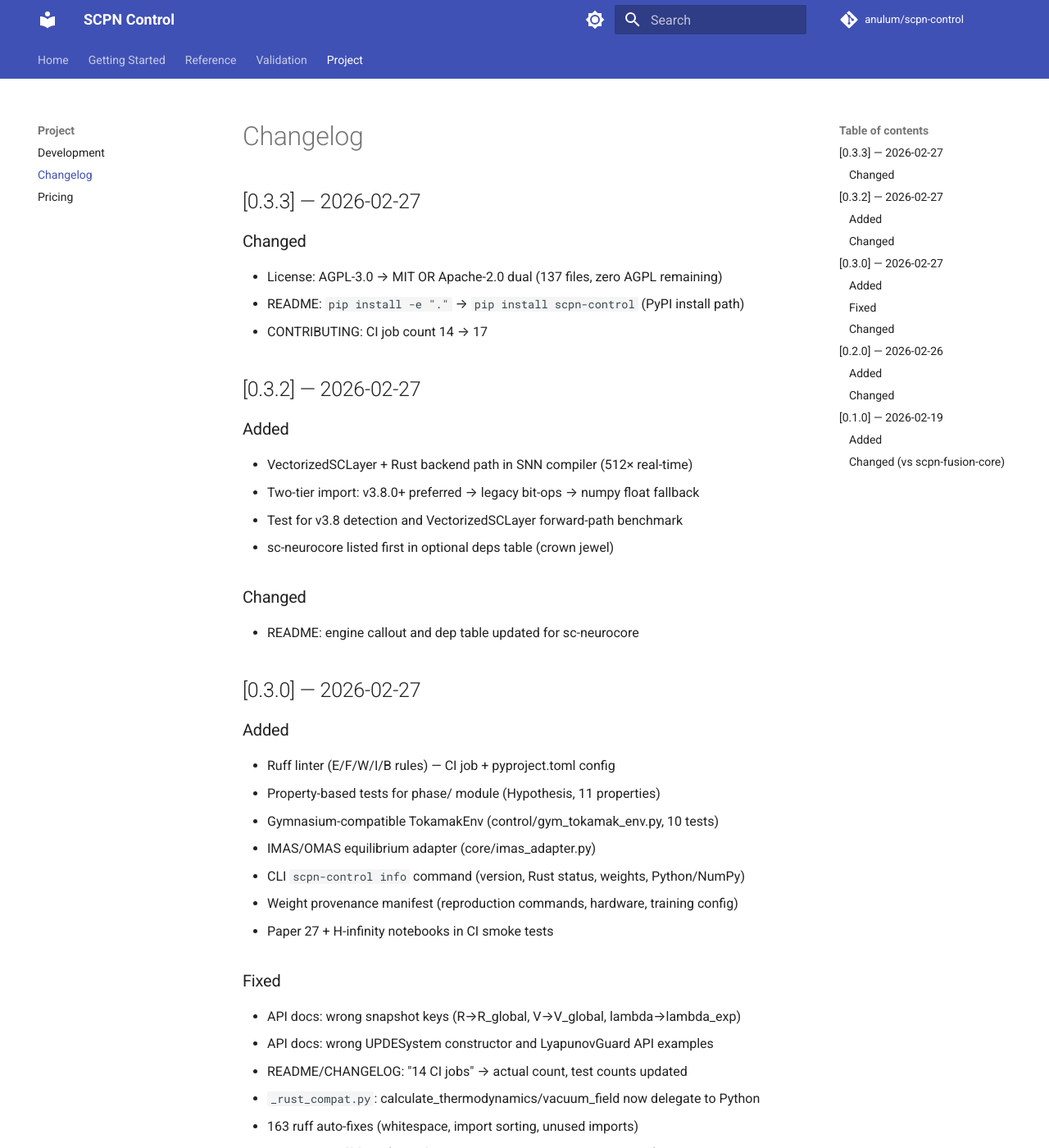
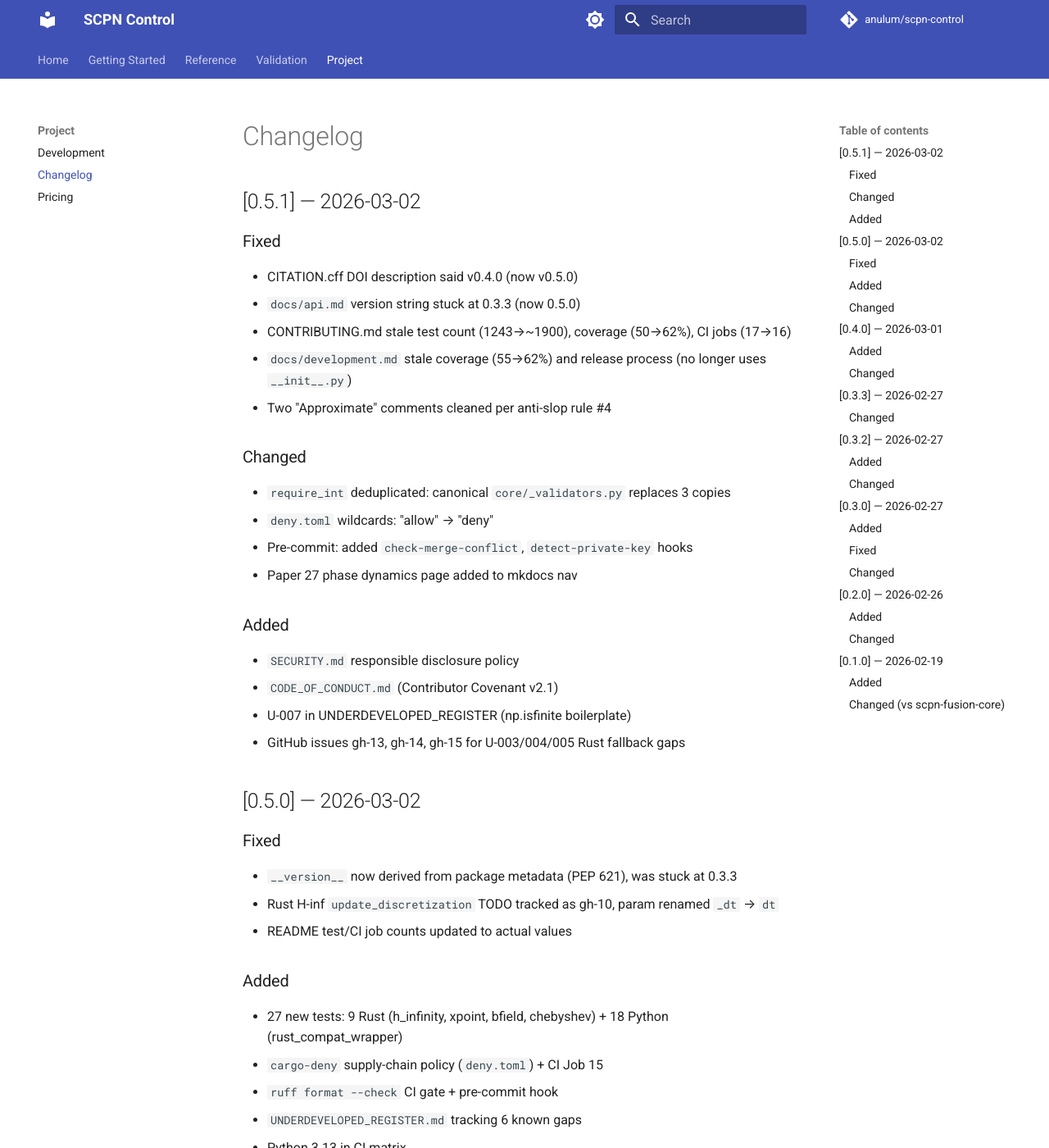
Before and after one commit to anulum/scpn-control, an MkDocs documentation site: the page built from docs/changelog.md, in a window 1280 px wide and 1400 px high. Shown: the whole window at 82% size. Built offline with MkDocs 1.6.1 and Material for MkDocs 9.7.7, drawn with Linux system fonts in a browser that asks for light colours; comment, search, counter and statistics services are not loaded; some of the changed text lies outside the part shown.

Commit message:
fix: sync docs/changelog.md with root CHANGELOG
docs/changelog.md was frozen at v0.3.3, missing 4 releases.
Replace with full root CHANGELOG.md content.

Co-Authored-By: Claude Opus 4.6 <noreply@anthropic.com>

```diff
--- a/docs/changelog.md
+++ b/docs/changelog.md
@@ -1,4 +1,61 @@
 # Changelog
+
+## [0.5.1] — 2026-03-02
+
+### Fixed
+- CITATION.cff DOI description said v0.4.0 (now v0.5.0)
+- `docs/api.md` version string stuck at 0.3.3 (now 0.5.0)
+- CONTRIBUTING.md stale test count (1243→~1900), coverage (50→62%), CI jobs (17→16)
+- `docs/development.md` stale coverage (55→62%) and release process (no longer uses `__init__.py`)
+- Two "Approximate" comments cleaned per anti-slop rule #4
+
+### Changed
+- `require_int` deduplicated: canonical `core/_validators.py` replaces 3 copies
+- `deny.toml` wildcards: "allow" → "deny"
+- Pre-commit: added `check-merge-conflict`, `detect-private-key` hooks
+- Paper 27 phase dynamics page added to mkdocs nav
+
+### Added
+- `SECURITY.md` responsible disclosure policy
+- `CODE_OF_CONDUCT.md` (Contributor Covenant v2.1)
+- U-007 in UNDERDEVELOPED_REGISTER (np.isfinite boilerplate)
+- GitHub issues gh-13, gh-14, gh-15 for U-003/004/005 Rust fallback gaps
+
+## [0.5.0] — 2026-03-02
+
+### Fixed
+- `__version__` now derived from package metadata (PEP 621), was stuck at 0.3.3
+- Rust H-inf `update_discretization` TODO tracked as gh-10, param renamed `_dt` → `dt`
+- README test/CI job counts updated to actual values
+
+### Added
+- 27 new tests: 9 Rust (h_infinity, xpoint, bfield, chebyshev) + 18 Python (rust_compat_wrapper)
+- `cargo-deny` supply-chain policy (`deny.toml`) + CI Job 15
+- `ruff format --check` CI gate + pre-commit hook
+- `UNDERDEVELOPED_REGISTER.md` tracking 6 known gaps
+- Python 3.13 in CI matrix
+
+### Changed
+- Coverage gate: 55% → 62% (actual: 93%)
+- Codecov `fail_ci_if_error: true`
+- Pre-commit: Rust hooks no longer gated to `stages: [manual]`
+- Removed unused `proptest` dev-dependency from 3 Cargo.toml files
+
+## [0.4.0] — 2026-03-01
+
+### Added
+- Real-time adaptive Knm engine driven by tokamak diagnostics
+  (`AdaptiveKnmEngine`, `DiagnosticSnapshot`, `AdaptiveKnmConfig`)
+- Five adaptation channels: beta scaling, MHD risk amplification,
+  coherence PI control, per-element rate limiting, Lyapunov guard veto
+- `K_override` parameter on `UPDESystem.step()`, `.run()`, `.run_lyapunov()`
+- `RealtimeMonitor.from_plasma()` constructor with adaptive engine support
+- Diagnostic kwargs (`beta_n`, `q95`, `disruption_risk`, `mirnov_rms`) on `tick()`
+- 46 new tests (1888 total)
+
+### Changed
+- `.zenodo.json`: complete Zenodo metadata (related identifiers, communities, notes)
+- `CITATION.cff`: version bump, date update
 
 ## [0.3.3] — 2026-02-27
 
@@ -90,7 +147,7 @@
 ### Changed (vs scpn-fusion-core)
 - Required deps: numpy, scipy, click ONLY (was: numpy, scipy, matplotlib, streamlit)
 - matplotlib, streamlit, torch, nengo moved to optional extras
-- All imports renamed: `scpn_fusion` → `scpn_control`, `scpn_fusion_rs` → `scpn_control_rs`
+- All imports renamed: `scpn_fusion` -> `scpn_control`, `scpn_fusion_rs` -> `scpn_control_rs`
 - Rust workspace reduced from 11 crates to 5
 - CI reduced from 13 jobs to 6
 - `hpc_bridge.py` relocated from `hpc/` to `core/` subpackage
```
